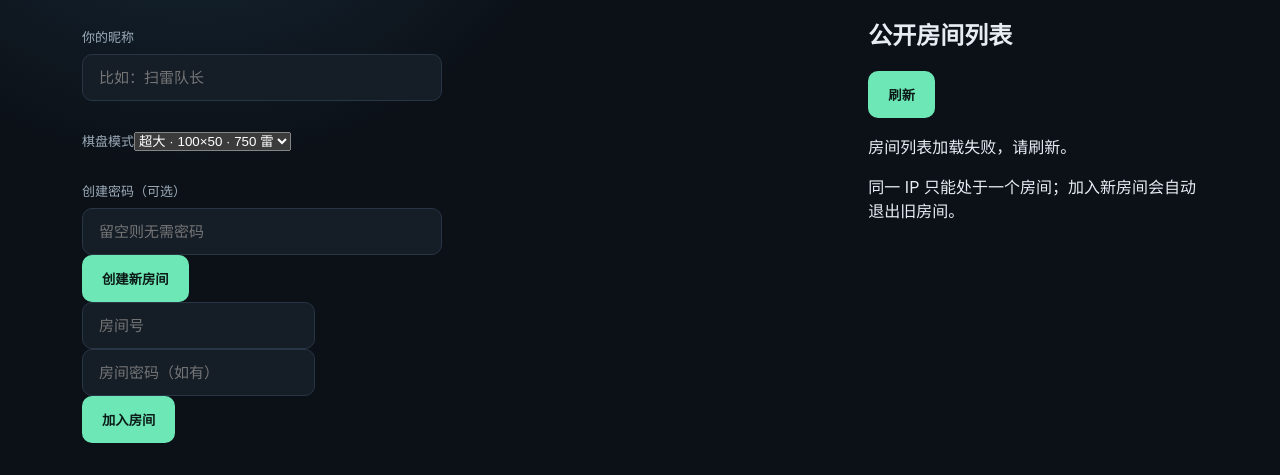
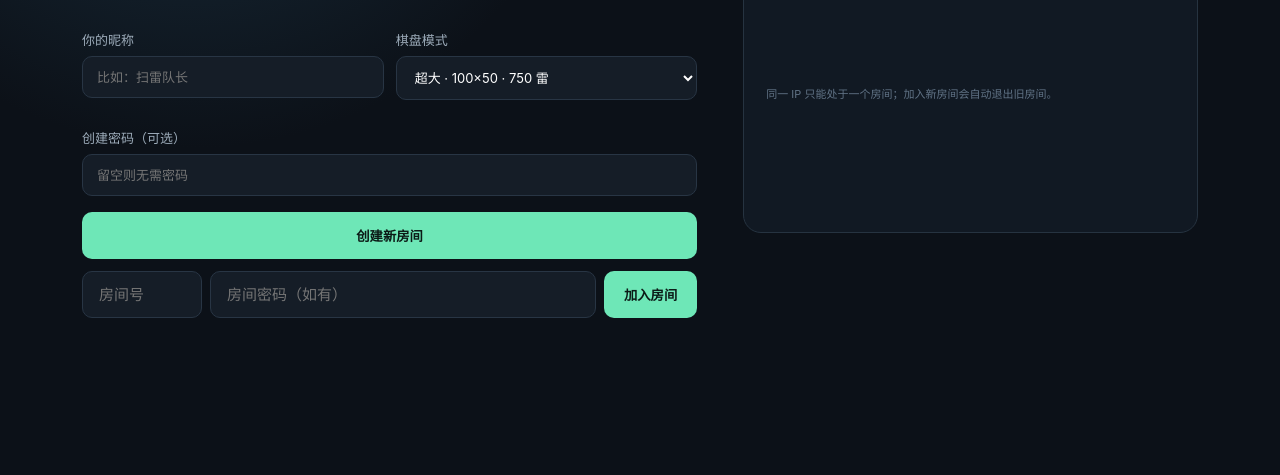
Before and after one commit to gemma487shibaoqi-bit/minesweeper-online, a website: page public/index.html in a window 1280 px wide. Shown: the part 382-857 px from the top of the page. After the commit the page ends 800 px from the top, so only its background shows below. Drawn offline with Linux system fonts and the light colour scheme; no server answers.

Commit message:
增加房间大厅、密码与退出管理：public/style.css

```diff
--- a/public/style.css
+++ b/public/style.css
@@ -48,3 +48,9 @@ main:has(#game:not([hidden])) .logo{width:34px;height:34px;border-radius:9px}
 #game .board[data-mode="advanced"]{max-width:min(1350px,calc(100vw - 310px));}
 #game .board[data-mode="huge"]{max-width:calc(100vw - 310px);}
 #chatForm button:disabled{opacity:.55;cursor:wait}
+
+/* Room lobby, password controls, and room management */
+.lobby-v2{grid-template-columns:minmax(520px,1.15fr) minmax(420px,.85fr);gap:46px;align-items:start}
+.setup-grid{display:grid;grid-template-columns:1fr 1fr;gap:12px}.setup-grid label{margin-top:16px}.setup-grid label:last-child{grid-column:1/-1}.setup-grid input,.setup-grid select{width:100%;margin-top:7px;background:#151d27;border:1px solid #283544;color:#fff;border-radius:10px;padding:12px 14px;font:inherit}
+.primary-wide{margin-top:16px;width:100%}.quick-join{display:grid;grid-template-columns:120px minmax(160px,1fr) auto;gap:8px;margin-top:12px}.quick-join input{width:100%}.room-hall{background:#111923;border:1px solid #263340;border-radius:18px;padding:22px;min-height:470px}.hall-head{display:flex;align-items:center;justify-content:space-between}.hall-head h2{margin:4px 0 14px}.ghost{background:#25313d;color:#dce6ef;padding:9px 13px}.room-list{display:flex;flex-direction:column;gap:9px;max-height:390px;overflow:auto;padding-right:3px}.room-card{display:flex;justify-content:space-between;align-items:center;gap:12px;background:#18232e;border:1px solid #293846;border-radius:12px;padding:13px}.room-card>div:first-child{display:flex;flex-direction:column;gap:5px}.room-card b{font-size:13px}.room-card span{font-size:11px;color:#8293a4}.room-meta{display:flex;gap:8px;align-items:center;white-space:nowrap}.room-meta button{padding:8px 11px}.room-meta button:disabled{opacity:.4}.room-status.waiting{color:#6ee7b7}.room-status.playing{color:#fbbf24}.empty-room{text-align:center;color:#718295;padding:70px 10px}.hall-note{color:#617386;font-size:11px;line-height:1.5;margin:14px 0 0}.danger-soft{background:#273443!important;color:#dce6ef!important}.danger{background:#ef6461!important;color:#fff!important}
+@media(max-width:1000px){.lobby-v2{grid-template-columns:1fr}.room-hall{min-height:360px}.quick-join{grid-template-columns:1fr}.setup-grid{grid-template-columns:1fr}.setup-grid label:last-child{grid-column:auto}}
```
